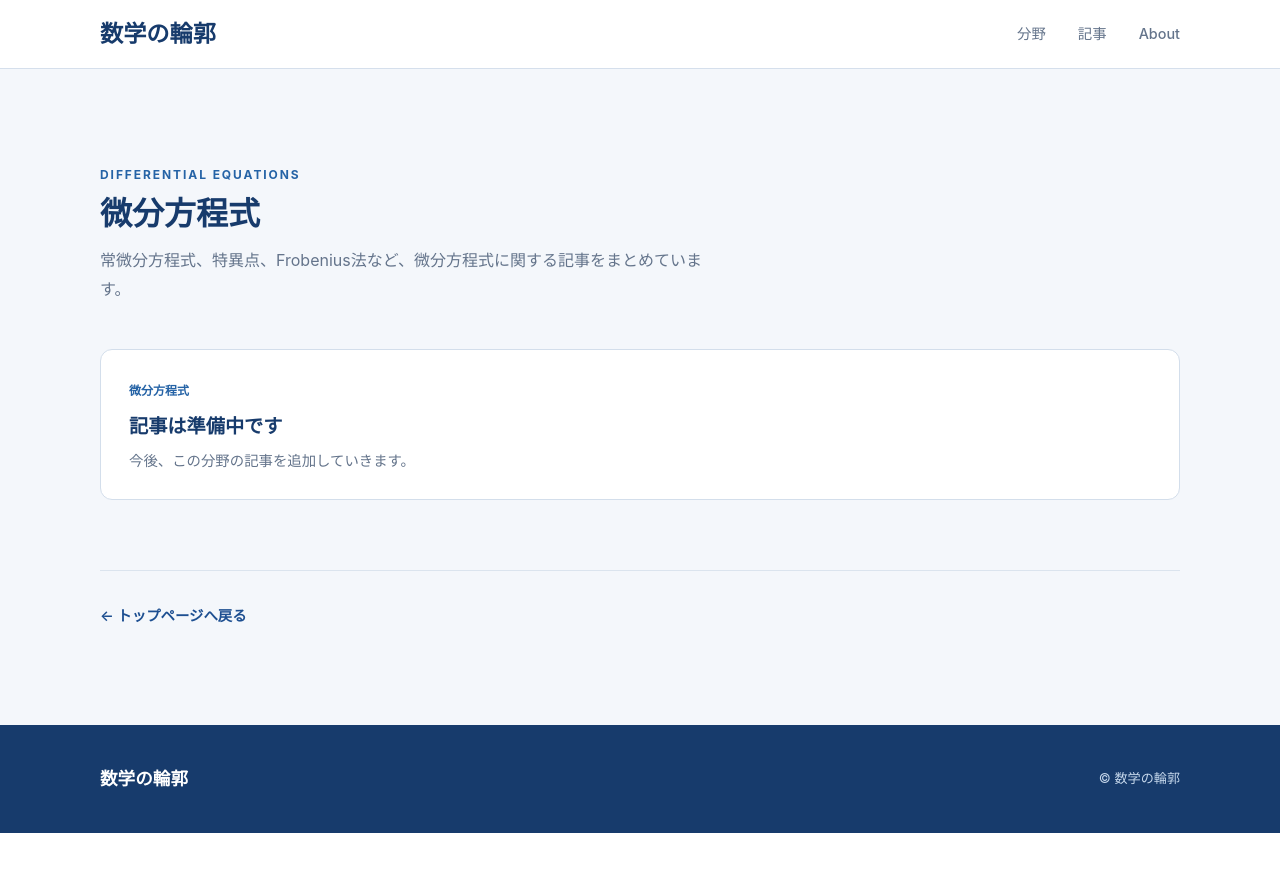
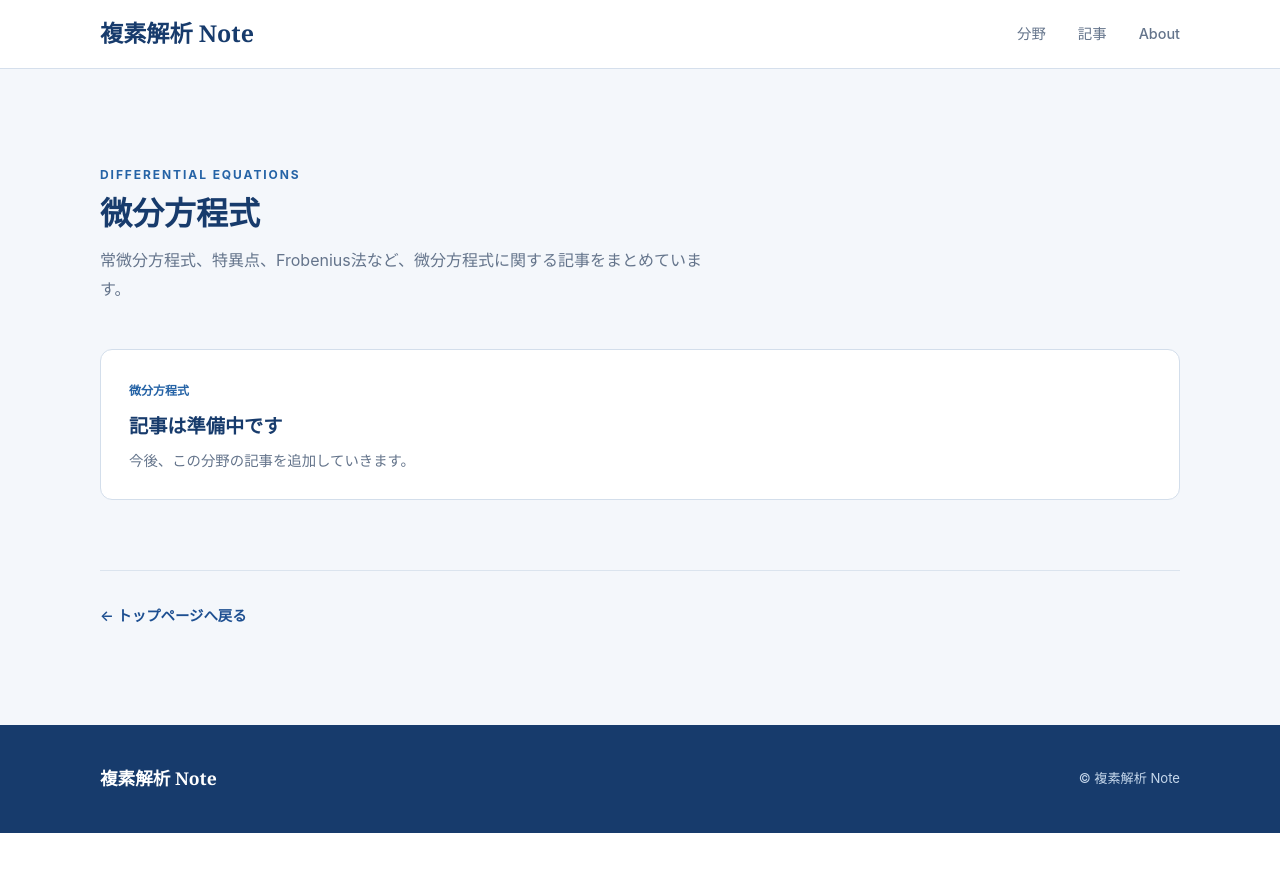
Before and after one commit to koukano/koukano.github.io, a Jekyll site: the page differential-equations/index.html, which Jekyll copies as it is, in a window 1280 px wide. Shown: the top 872 px of the page. Built offline with Jekyll 4.4.1, drawn with Linux system fonts in a browser that asks for light colours.

Commit message:
Rename site to 複素解析 Note

```diff
--- a/differential-equations/index.html
+++ b/differential-equations/index.html
@@ -8,7 +8,7 @@
   <meta name="robots" content="index, follow">
   <link rel="canonical" href="https://koukano.github.io/differential-equations/">
 
-  <title>微分方程式 | 数学の輪郭</title>
+  <title>微分方程式 | 複素解析 Note</title>
   <link rel="stylesheet" href="/css/style.css">
 </head>
 
@@ -16,7 +16,7 @@
 
   <header class="site-header">
     <div class="header-inner">
-      <a href="/" class="logo">数学の輪郭</a>
+      <a href="/" class="logo">複素解析 Note</a>
 
       <nav class="nav">
         <a href="/#topics">分野</a>
@@ -54,8 +54,8 @@
 
   <footer>
     <div class="footer-inner">
-      <p class="footer-logo">数学の輪郭</p>
-      <p class="copyright">© 数学の輪郭</p>
+      <p class="footer-logo">複素解析 Note</p>
+      <p class="copyright">© 複素解析 Note</p>
     </div>
   </footer>
 
```
